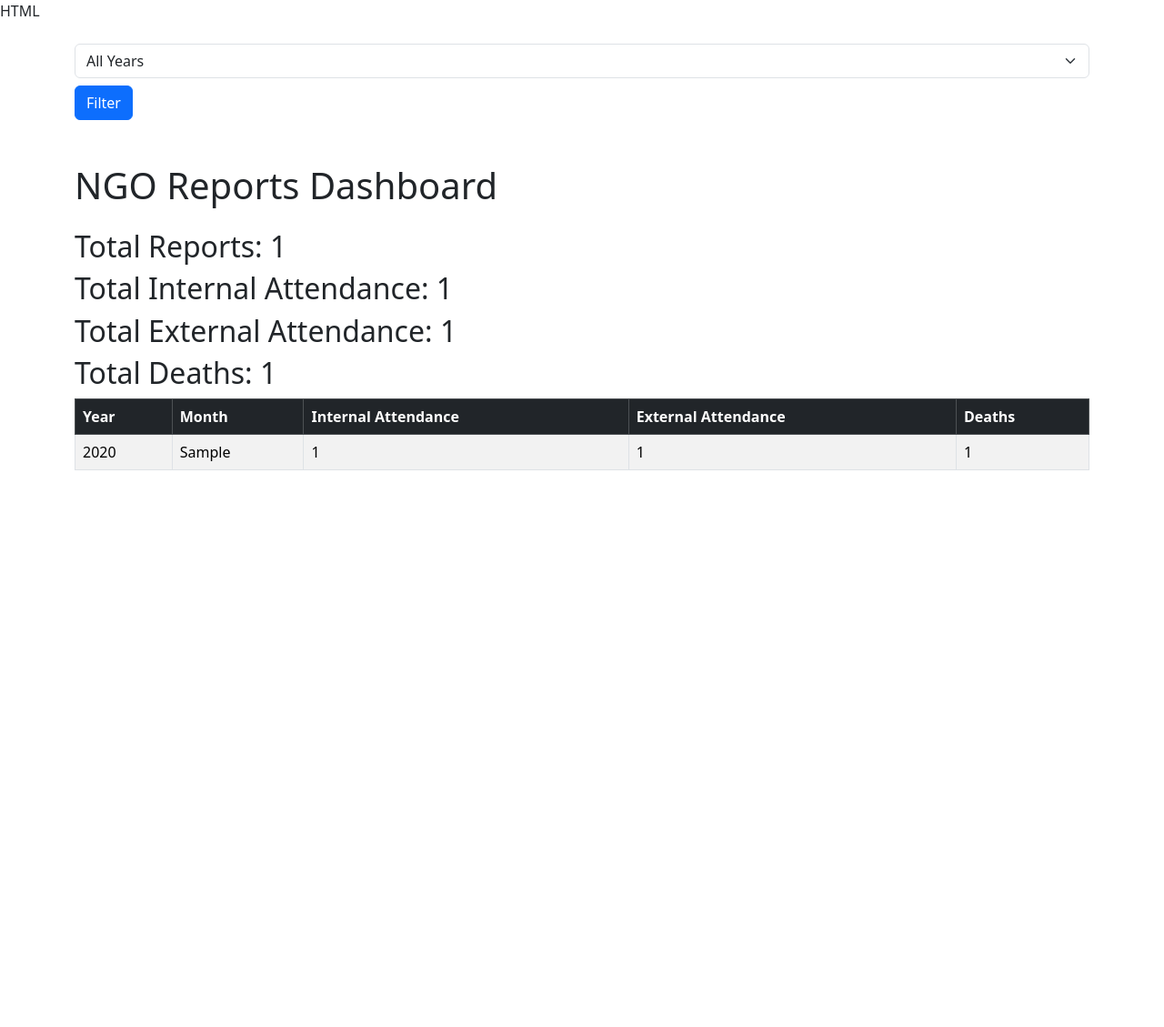
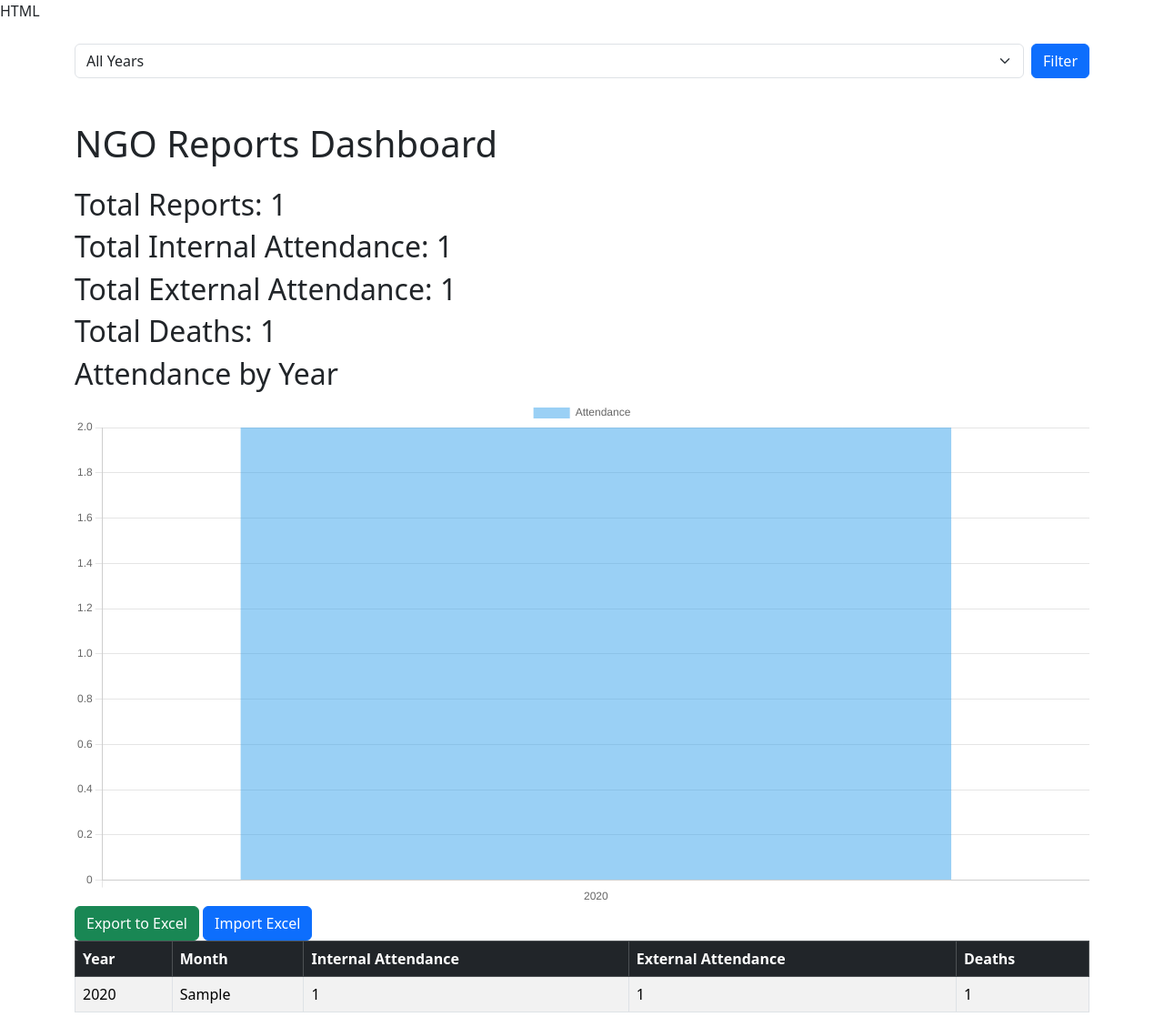
Before and after one commit to KattKriger/ngo-ai-manager, a Django app: page / in a window 1280 px wide. Shown: the whole page at 91% size. Before the commit the page ends 517 px from the top, so only its background shows below. Run offline with Django 5.2, Linux system fonts and the light colour scheme; tables that the repository leaves empty hold one stand-in row (values such as "Sample post").

Commit message:
update 06.08.26

```diff
--- a/reports/models.py
+++ b/reports/models.py
@@ -29,3 +29,11 @@ class Report(models.Model):
 
     def __str__(self):
         return f"{self.year} - {self.month}"
+
+    class Meta:
+        constraints = [
+            models.UniqueConstraint(
+                fields=['year', 'month'],
+                name='unique_year_month'
+            )
+        ]
--- a/reports/templates/reports/report_list.html
+++ b/reports/templates/reports/report_list.html
@@ -11,22 +11,19 @@ HTML
     </head>
     <body>
 
-        <form method="get" class="container mt-4">
+        <form method="get" class="container mt-4 d-flex gap-2 align-items-center">
             <select name="year" class="form-select">
                 <option value="">All Years</option>
                 {% for year in years %}
                     <option value="{{ year }}"
-                            {% if selected_year == year|stringformat:"s" %}
+                        {% if selected_year|stringformat:"s" == year|stringformat:"s" %}
                             selected
-                            {% endif %}
-                        >
+                        {% endif %}>
                         {{ year }}
                     </option>
                 {% endfor %}
             </select>
-                    <button type="submit" class="btn btn-primary mt-2">
-                        Filter
-                    </button>
+            <button type="submit" class="btn btn-primary">Filter</button>
         </form>
 
         <div class="container mt-5">
@@ -35,6 +32,14 @@ HTML
             <h2>Total Internal Attendance: {{ total_internal_attendance }}</h2>
             <h2>Total External Attendance: {{ total_external_attendance }}</h2>
             <h2>Total Deaths: {{ total_deaths }}</h2>
+            <h2>Attendance by Year</h2>
+            <canvas id="attendanceChart"></canvas>
+            <a href="/export/" class="btn btn-success">
+                Export to Excel
+            </a>
+            <a href="/import/" class="btn btn-primary">
+                Import Excel
+            </a>
             <table class="table table-striped table-bordered">
                 <thead class="table-dark">
                     <tr>
@@ -59,7 +64,30 @@ HTML
             </table>
         </div>
 
-        <script
-            src="https://cdn.jsdelivr.net/npm/bootstrap@5.3.3/dist/js/bootstrap.bundle.min.js">
+        <script src="https://cdn.jsdelivr.net/npm/bootstrap@5.3.3/dist/js/bootstrap.bundle.min.js"></script>
+        <script src="https://cdn.jsdelivr.net/npm/chart.js"></script>
+        <script>
+            const chartData = [
+                {% for item in chart_data %}
+                {
+                    "year": "{{ item.year }}",
+                    "total": {{ item.total_attendance }},
+                }{% if not forloop.last %},{% endif %}
+                {% endfor %}
+            ]
+            const labels = chartData.map(item => item.year);
+            const values = chartData.map(item => item.total);
+
+            new Chart(document.getElementById('attendanceChart'), {
+                type: 'bar',
+                data: {
+                    labels: labels,
+                    datasets: [{
+                        label: 'Attendance',
+                        data: values
+                    }]
+                }
+            });
         </script>
+    </body>
 </html>
--- a/reports/urls.py
+++ b/reports/urls.py
@@ -1,8 +1,10 @@
 
 from django.urls import path
-from .views import report_list, create_report
+from .views import report_list, create_report, export_excel, import_excel
 
 urlpatterns = [
     path('', report_list, name='report_list'),
     path('create/', create_report, name='create_report'),
+    path('export/', export_excel, name='export_excel'),
+    path('import/', import_excel, name='import_excel'),
 ]
--- a/reports/views.py
+++ b/reports/views.py
@@ -2,6 +2,9 @@ from .models import Report
 from django.shortcuts import render, redirect
 from .forms import ReportForm
 from django.db.models import Sum
+from django.http import HttpResponse
+from openpyxl import Workbook
+from openpyxl import load_workbook
 
 
 def report_list(request):
@@ -9,6 +12,12 @@ def report_list(request):
     selected_year = request.GET.get('year')
 
     reports = Report.objects.all()
+    chart_data = (
+        Report.objects
+        .values('year')
+        .annotate(total_attendance=Sum('internal_attendance') + Sum('external_attendance'))
+        .order_by('year')
+    )
     total_reports = reports.count()
     total_internal_attendance = reports.aggregate(
         Sum('internal_attendance')
@@ -36,6 +45,7 @@ def report_list(request):
         'total_internal_attendance': total_internal_attendance,
         'total_external_attendance': total_external_attendance,
         'total_deaths': total_deaths,
+        'chart_data': chart_data,
     })
 
 def create_report(request):
@@ -51,3 +61,68 @@ def create_report(request):
         'reports/create_report.html',
         {'form': form}
     )
+
+def export_excel(request):
+
+    reports = Report.objects.all()
+
+    wb = Workbook()
+    ws = wb.active
+    ws.title = "NGO Reports"
+
+    ws.append([
+        'Year',
+        'Month',
+        'Internal Attendance',
+        'External Attendance',
+        'Deaths'
+    ])
+
+    for report in reports:
+        ws.append([
+            report.year,
+            report.month,
+            report.internal_attendance,
+            report.external_attendance,
+            report.deaths
+        ])
+
+    response = HttpResponse(
+        content_type='application/vnd.openxmlformats-officedocument.spreadsheetml.sheet'
+    )
+
+    response['Content-Disposition'] = ('attachment; filename=ngo_reports.xlsx')
+
+    wb.save(response)
+
+    return response
+
+def import_excel(request):
+
+    if request.method == 'POST':
+
+        excel_file = request.FILES['excel_file']
+
+        workbook = load_workbook(excel_file)
+
+        sheet = workbook.active
+
+        for row in sheet.iter_rows(min_row=2, values_only=True):
+
+            year = row[0]
+            month = row[1]
+            internal_attendance = row[2]
+            external_attendance = row[3]
+            deaths = row[4]
+
+            Report.objects.create(
+                year=year,
+                month=month,
+                internal_attendance=internal_attendance,
+                external_attendance=external_attendance,
+                deaths=deaths
+            )
+
+        return redirect('/')
+
+    return render(request, 'reports/import_excel.html')
```
Also changed, not shown: reports/templates/reports/import_excel.html (added, +20 -0 lines), reports/migrations/0005_report_unique_year_month.py (added). Lines whose indentation alone changed are shown as unchanged.
